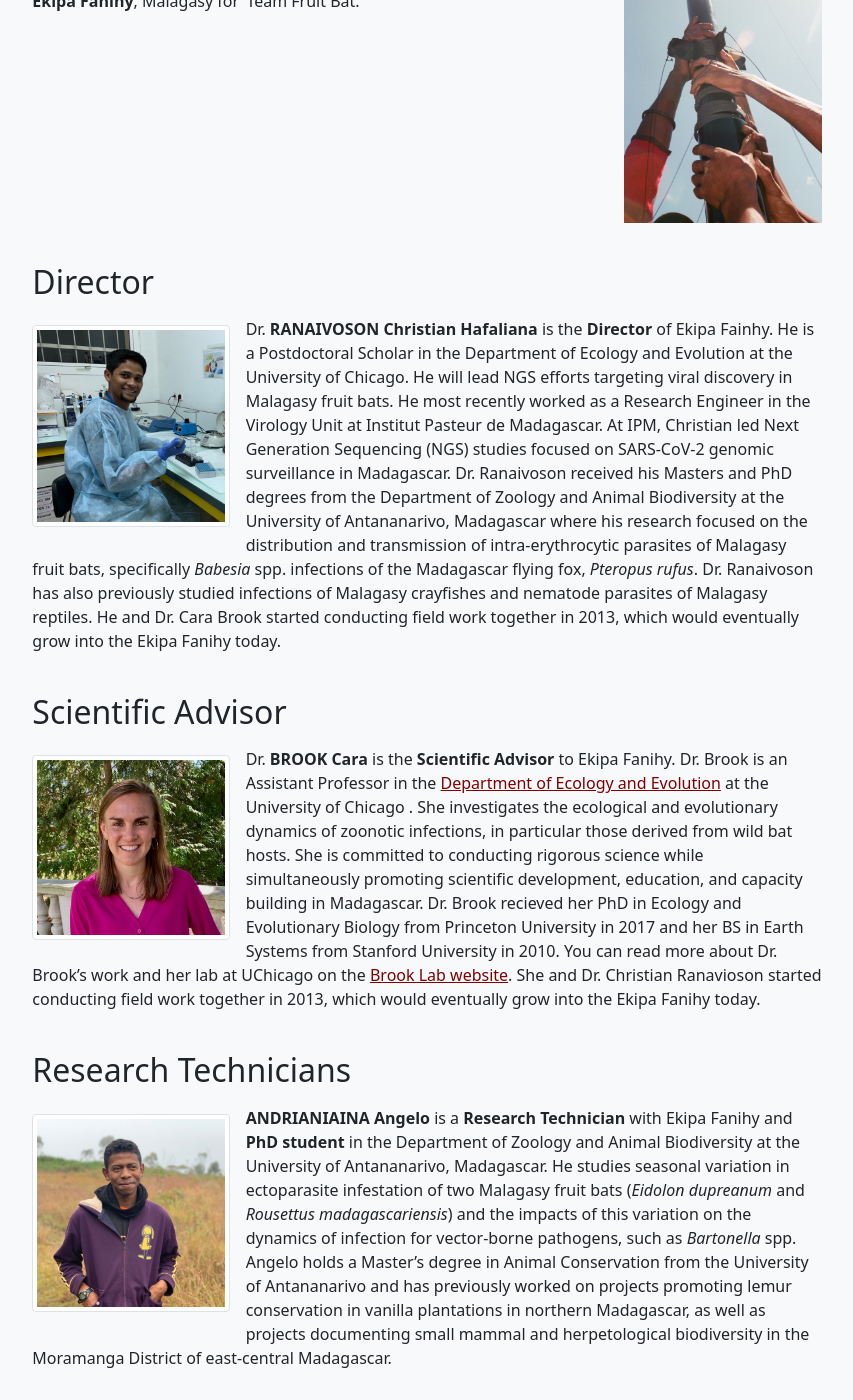
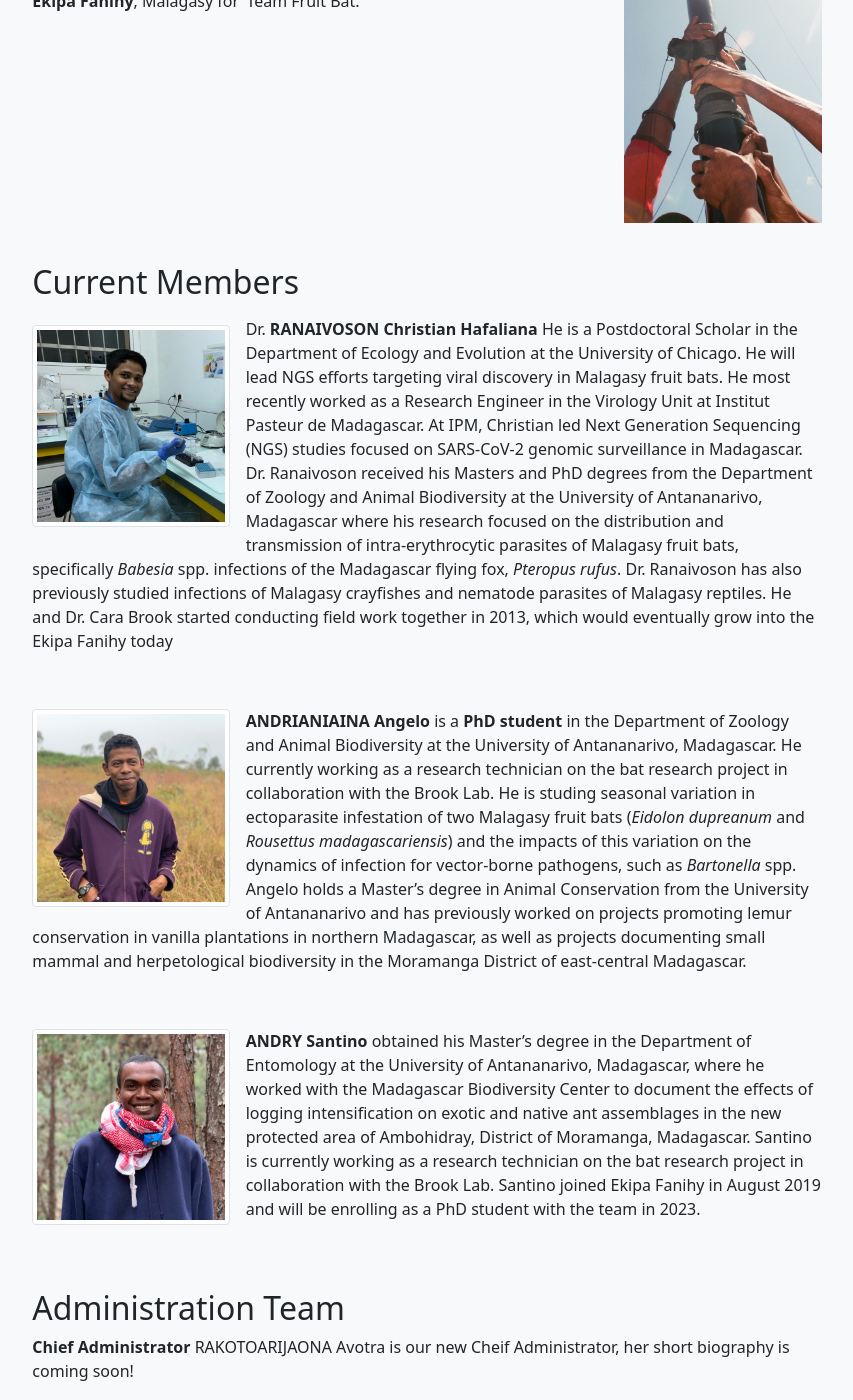
Before and after one commit to brooklabteam/www-ekipafanihy, a Jekyll site: the page built from team.md, in a window 1280 px wide and 1400 px high, scrolled down 251 px. Shown: the whole window, without its empty margins (213-1066 px from the left). Built offline with Jekyll 4.4.1, drawn with Linux system fonts in a browser that asks for light colours; some of the changed text lies outside the part shown.

Commit message:
Update team.md

```diff
--- a/team.md
+++ b/team.md
@@ -9,41 +9,25 @@ Our team is made up of Malagasy biologists including PhD students and Masters st
 
 <div style="clear:both;">&nbsp;</div>
 
-<h2>Director</h2>
+<h2>Current Members</h2>
 
 <img src="/assets/team/christian_ranaivoson.jpg" alt="christian" class="img-thumbnail float-start col-md-3" />
 
-Dr. **RANAIVOSON Christian Hafaliana** is the **Director** of Ekipa Fainhy. He is a Postdoctoral Scholar in the Department of Ecology and Evolution at the University of Chicago. He will lead NGS efforts targeting viral discovery in Malagasy fruit bats. He most recently worked as a Research Engineer in the Virology Unit at Institut Pasteur de Madagascar. At IPM, Christian led Next Generation Sequencing (NGS) studies focused on SARS-CoV-2 genomic surveillance in Madagascar. Dr. Ranaivoson received his Masters and PhD degrees from the Department of Zoology and Animal Biodiversity at the University of Antananarivo, Madagascar where his research focused on the distribution and transmission of intra-erythrocytic parasites of Malagasy fruit bats, specifically *Babesia* spp. infections of the Madagascar flying fox, *Pteropus rufus*. Dr. Ranaivoson has also previously studied infections of Malagasy crayfishes and nematode parasites of Malagasy reptiles. He and Dr. Cara Brook started conducting field work together in 2013, which would eventually grow into the Ekipa Fanihy today.
+Dr. **RANAIVOSON Christian Hafaliana** He is a Postdoctoral Scholar in the Department of Ecology and Evolution at the University of Chicago. He will lead NGS efforts targeting viral discovery in Malagasy fruit bats. He most recently worked as a Research Engineer in the Virology Unit at Institut Pasteur de Madagascar. At IPM, Christian led Next Generation Sequencing (NGS) studies focused on SARS-CoV-2 genomic surveillance in Madagascar. Dr. Ranaivoson received his Masters and PhD degrees from the Department of Zoology and Animal Biodiversity at the University of Antananarivo, Madagascar where his research focused on the distribution and transmission of intra-erythrocytic parasites of Malagasy fruit bats, specifically *Babesia* spp. infections of the Madagascar flying fox, *Pteropus rufus*. Dr. Ranaivoson has also previously studied infections of Malagasy crayfishes and nematode parasites of Malagasy reptiles. He and Dr. Cara Brook started conducting field work together in 2013, which would eventually grow into the Ekipa Fanihy today
 
 <div style="clear:both;">&nbsp;</div>
 
-<h2>Scientific Advisor</h2>
-
-<img src="/assets/team/carabrook-headshot-2020.jpeg" alt="headshot" class="img-thumbnail float-start col-md-3" />
-
-Dr. **BROOK Cara** is the **Scientific Advisor** to Ekipa Fanihy. Dr. Brook is an Assistant Professor in the [Department of Ecology and Evolution](https://ecologyandevolution.uchicago.edu/) at the University of Chicago . She investigates the ecological and evolutionary dynamics of zoonotic infections, in particular those derived from wild bat hosts. She is committed to conducting rigorous science while simultaneously promoting scientific development, education, and capacity building in Madagascar. Dr. Brook recieved her PhD in Ecology and Evolutionary Biology from Princeton University in 2017 and her BS in Earth Systems from Stanford University in 2010. You can read more about Dr. Brook's work and her lab at UChicago on the [Brook Lab website](https://www.brooklab.org). She and Dr. Christian Ranavioson started conducting field work together in 2013, which would eventually grow into the Ekipa Fanihy today.
-
-<div style="clear:both;">&nbsp;</div>
-
-<h2>Research Technicians</h2>
-
 <img src="/assets/team/angelo_andrianiaina.jpg" alt="angelo" class="img-thumbnail float-start col-md-3" />
 
-**ANDRIANIAINA Angelo** is a **Research Technician** with Ekipa Fanihy and **PhD student** in the Department of Zoology and Animal Biodiversity at the University of Antananarivo, Madagascar. He studies seasonal variation in ectoparasite infestation of two Malagasy fruit bats (*Eidolon dupreanum* and *Rousettus madagascariensis*) and the impacts of this variation on the dynamics of infection for vector-borne pathogens, such as *Bartonella* spp. Angelo holds a Master's degree in Animal Conservation from the University of Antananarivo and has previously worked on projects promoting lemur conservation in vanilla plantations in northern Madagascar, as well as projects documenting small mammal and herpetological biodiversity in the Moramanga District of east-central Madagascar.
+**ANDRIANIAINA Angelo** is a **PhD student** in the Department of Zoology and Animal Biodiversity at the University of Antananarivo, Madagascar. He currently working as a research technician on the bat research project in collaboration with the Brook Lab. He is studing seasonal variation in ectoparasite infestation of two Malagasy fruit bats (*Eidolon dupreanum* and *Rousettus madagascariensis*) and the impacts of this variation on the dynamics of infection for vector-borne pathogens, such as *Bartonella* spp. Angelo holds a Master's degree in Animal Conservation from the University of Antananarivo and has previously worked on projects promoting lemur conservation in vanilla plantations in northern Madagascar, as well as projects documenting small mammal and herpetological biodiversity in the Moramanga District of east-central Madagascar.
 
 <div style="clear:both;">&nbsp;</div>
 
 <img src="/assets/team/santino_andry.jpg" alt="santino" class="img-thumbnail float-start col-md-3" />
 
-**ANDRY Santino** is a **Research Technician** with Ekipa Fanihy. Santino obtained his Master's degree in the Department of Entomology at the University of Antananarivo, Madagascar, where he worked with the Madagascar Biodiversity Center to document the effects of logging intensification on exotic and native ant assemblages in the new protected area of Ambohidray, District of Moramanga, Madagascar. Santino joined Ekipa Fanihy in August 2019 and will be enrolling as a PhD student with the team in 2023.
+**ANDRY Santino** obtained his Master's degree in the Department of Entomology at the University of Antananarivo, Madagascar, where he worked with the Madagascar Biodiversity Center to document the effects of logging intensification on exotic and native ant assemblages in the new protected area of Ambohidray, District of Moramanga, Madagascar. Santino is currently working as a research technician on the bat research project in collaboration with the Brook Lab. Santino joined Ekipa Fanihy in August 2019 and will be enrolling as a PhD student with the team in 2023.
 
 <div style="clear:both;">&nbsp;</div>
-
-<h2>Masters Students</h2>
-
-<img src="/assets/team/rova_indrianala_ratsimamanga .jpg" alt="rova" class="img-thumbnail float-start col-md-3" />
-
-**RATSIMAMANGA Rova Indrianala** is a **Masters student** in the Department of Zoology and Animal Biology at the University of Antananarivo, Madagascar. He is studying *Bartonella* spp. prevalence on Madagascar's fruit bats. Rova joined the team in 2023 and is now conducting his first season of field work with Ekipa!
 
 <div style="clear:both;">&nbsp;</div>
 
@@ -53,16 +37,28 @@ Dr. **BROOK Cara** is the **Scientific Advisor** to Ekipa Fanihy. Dr. Brook is a
 
 <div style="clear:both;">&nbsp;</div>
 
+<h2>Collaborators</h2>
+
+<img src="/assets/team/rova_indrianala_ratsimamanga .jpg" alt="rova" class="img-thumbnail float-start col-md-3" />
+
+**RATSIMAMANGA Rova Indrianala** is a **Masters student** in the Department of Zoology and Animal Biology at the University of Antananarivo, Madagascar. He is studying *Bartonella* spp. prevalence on Madagascar's fruit bats. Rova joined the the bat research project as a Masters Student in 2023 and is now conducting his first season of field work with Ekipa for his thesis!
+
+<div style="clear:both;">&nbsp;</div>
+
+<img src="/assets/team/carabrook-headshot-2020.jpeg" alt="headshot" class="img-thumbnail float-start col-md-3" />
+
+Dr. **BROOK Cara** is a Scientific Advisor to Ekipa Fanihy. Dr. Brook is an Assistant Professor in the [Department of Ecology and Evolution](https://ecologyandevolution.uchicago.edu/) at the University of Chicago . She investigates the ecological and evolutionary dynamics of zoonotic infections, in particular those derived from wild bat hosts. She is committed to conducting rigorous science while simultaneously promoting scientific development, education, and capacity building in Madagascar. Dr. Brook recieved her PhD in Ecology and Evolutionary Biology from Princeton University in 2017 and her BS in Earth Systems from Stanford University in 2010. You can read more about Dr. Brook's work and her lab at UChicago on the [Brook Lab website](https://www.brooklab.org). She and Dr. Christian Ranaivoson started conducting field work together in 2013, which would eventually grow into the Ekipa Fanihy today. She is currently running her research in collaboration with the Ekipa Fanihy Association.
+
 <h2>Volunteers</h2>
 
 <div style="clear:both;">&nbsp;</div>
 
 <img src="/assets/team/nuzha_baksh.jpg" alt="nuzha" class="img-thumbnail float-start col-md-3" />
 
-**BAKSH Nuzha** is a **Field Project Manager** with Ekipa Fanihy. She co-leads monthly field expeditions to capture and sample fruit bats endemic to Madagascar (<i>Pteropus rufus, Eidolon dupreanum, and Rousettus madagascariensis</i>). She has also previously conducted fieldwork sampling endangered mountain yellow-legged frogs in the Sierra Nevadas and various frog species in East Bay California. Nuzha holds a B.S. in Zoology and a Minor in Linguistics from UC Santa Barbara, where she studied the effects of chytrid fungus (*Batrachochytrium dendrobatidis*) on amphibian populations and worked as lab technician to care for a colony of Pacific tree frogs for the Briggs lab.
+**BAKSH Nuzha** is a volunteer Field Project Manager with Ekipa Fanihy. She co-leads monthly field expeditions to capture and sample fruit bats endemic to Madagascar (<i>Pteropus rufus, Eidolon dupreanum, and Rousettus madagascariensis</i>). She has also previously conducted fieldwork sampling endangered mountain yellow-legged frogs in the Sierra Nevadas and various frog species in East Bay California. Nuzha holds a B.S. in Zoology and a Minor in Linguistics from UC Santa Barbara, where she studied the effects of chytrid fungus (*Batrachochytrium dendrobatidis*) on amphibian populations and worked as lab technician to care for a colony of Pacific tree frogs for the Briggs lab.
 
 <div style="clear:both;">&nbsp;</div>
 
 <img src="/assets/team/michael_mcguire.jpg" alt="michael" class="img-thumbnail float-start col-md-3" />
 
-**McGUIRE Michael** is a **Field Project Manager** with Ekipa Fanihy. He co-leads monthly field expeditions to capture and sample Madagascar endemic fruit bats. Michael holds a B.S. in Wildlife and Fisheries Biology and a minor in Geography from the University of Vermont. He has a diverse work history from environmental education and backcountry canoe & kayak guiding in Northern Wisconsin, fieldwork on a sampling project of snowshoe hares in Colorado, assisting and filming an expedition down the Mississippi River to study microplastics distribution, trail construction with Americorps in and around Olympic National Park, salmon habitat restoration on Washington’s Olympic Peninsula, and whale-watch guiding within the Salish Sea. Michael is also an accomplished wildlife and nature photographer having earned scholarships, held galleries for his work, and won several awards.
+**McGUIRE Michael** is a volunteer Field Project Manager with Ekipa Fanihy. He co-leads monthly field expeditions to capture and sample Madagascar endemic fruit bats. Michael holds a B.S. in Wildlife and Fisheries Biology and a minor in Geography from the University of Vermont. He has a diverse work history from environmental education and backcountry canoe & kayak guiding in Northern Wisconsin, fieldwork on a sampling project of snowshoe hares in Colorado, assisting and filming an expedition down the Mississippi River to study microplastics distribution, trail construction with Americorps in and around Olympic National Park, salmon habitat restoration on Washington’s Olympic Peninsula, and whale-watch guiding within the Salish Sea. Michael is also an accomplished wildlife and nature photographer having earned scholarships, held galleries for his work, and won several awards.
```
